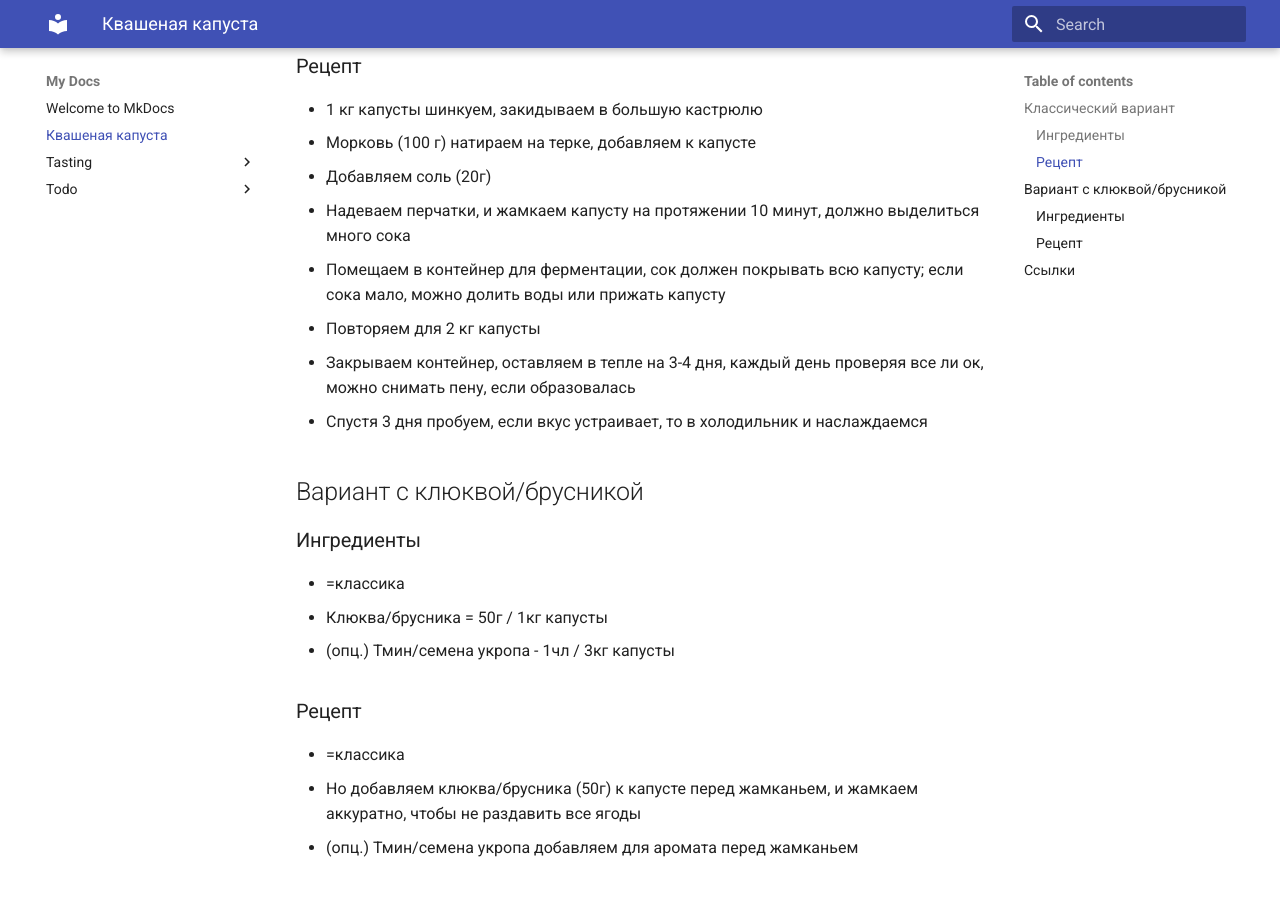
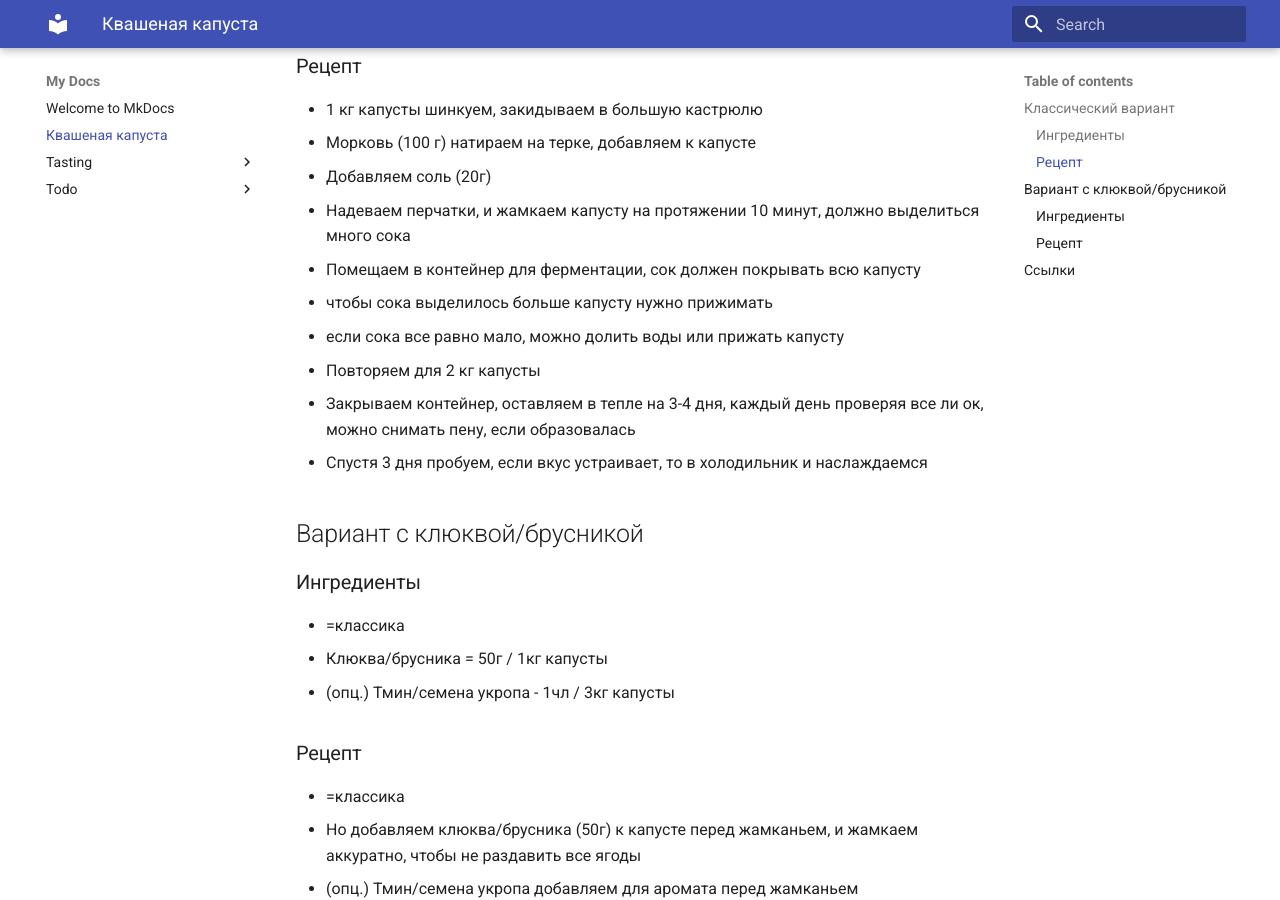
Before and after one commit to potykion/potyk-food, an MkDocs documentation site: the page built from docs/fermented-cabbage.md, in a window 1280 px wide and 900 px high, scrolled down 1011 px. Built offline with MkDocs 1.6.1 and Material for MkDocs 9.7.7, drawn with Linux system fonts in a browser that asks for light colours.

Commit message:
fermented-cabbage.md

```diff
--- a/docs/fermented-cabbage.md
+++ b/docs/fermented-cabbage.md
@@ -19,9 +19,12 @@
 - Морковь (100 г) натираем на терке, добавляем к капусте
 - Добавляем соль (20г)
 - Надеваем перчатки, и жамкаем капусту на протяжении 10 минут, должно выделиться много сока
-- Помещаем в контейнер для ферментации, сок должен покрывать всю капусту; если сока мало, можно долить воды или прижать капусту
+- Помещаем в контейнер для ферментации, сок должен покрывать всю капусту
+  - чтобы сока выделилось больше капусту нужно прижимать
+  - если сока все равно мало, можно долить воды или прижать капусту
 - Повторяем для 2 кг капусты
-- Закрываем контейнер, оставляем в тепле на 3-4 дня, каждый день проверяя все ли ок, можно снимать пену, если образовалась
+- Закрываем контейнер, оставляем в тепле на 3-4 дня, каждый день проверяя все ли ок, можно снимать пену, если
+  образовалась
 - Спустя 3 дня пробуем, если вкус устраивает, то в холодильник и наслаждаемся
 
 ## Вариант с клюквой/брусникой
```
